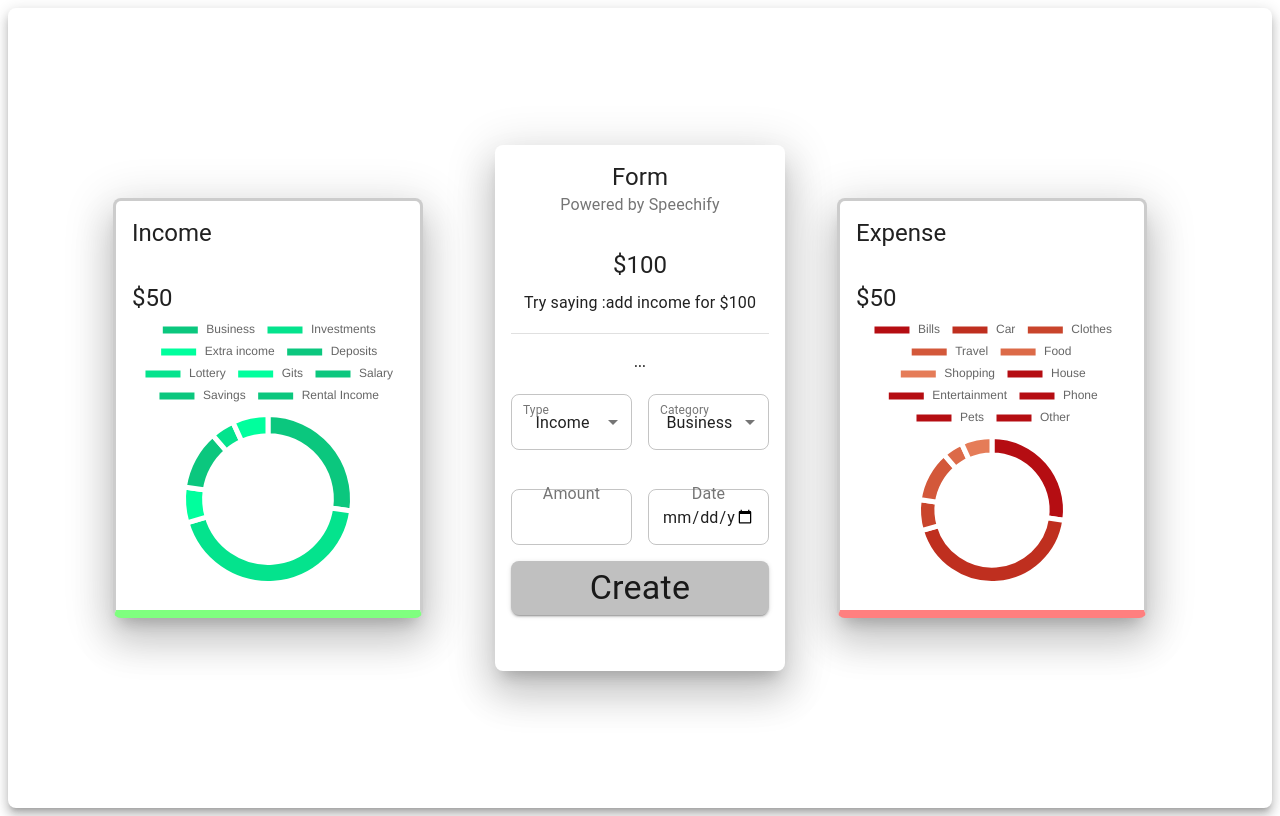
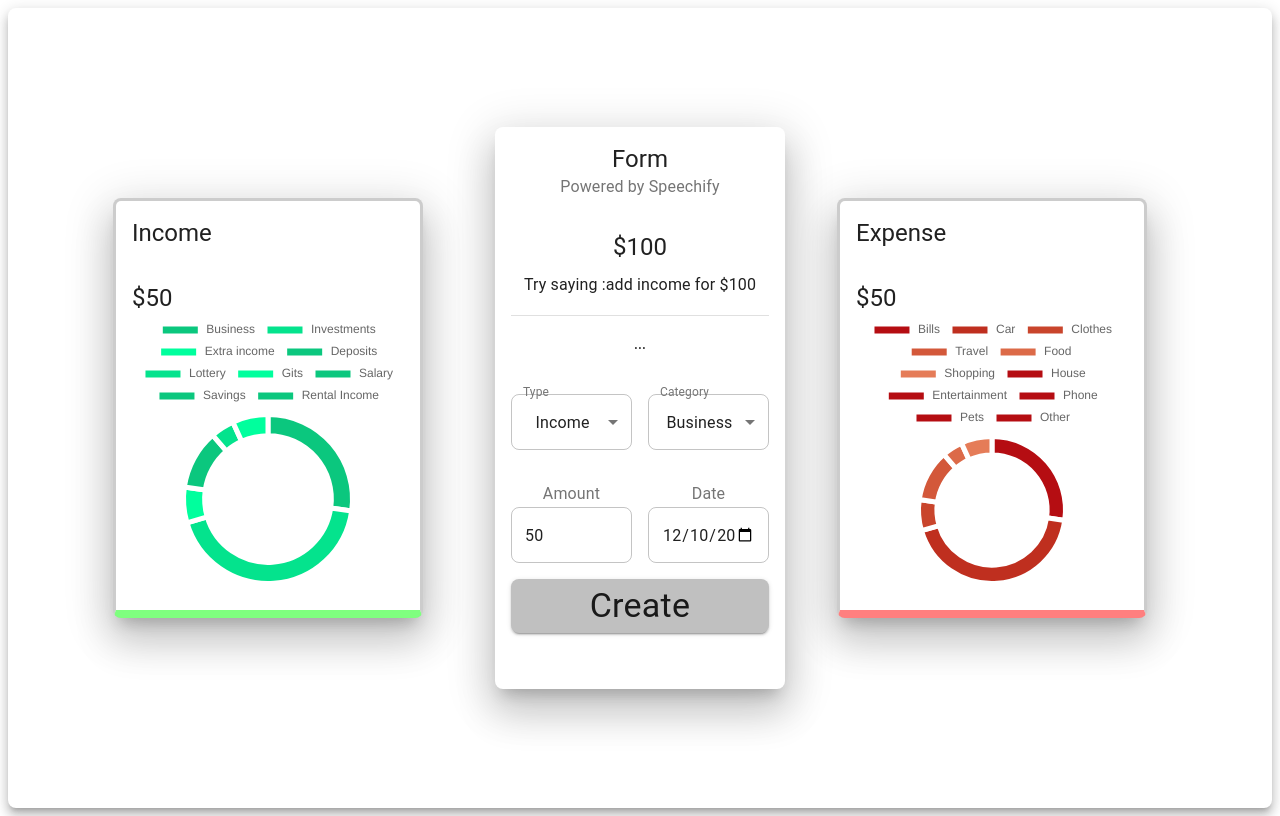
Before and after one commit to nikhildhage/ExpenseTracker, a React (Vite) app: page / in a window 1280 px wide. Built offline with nearby package versions, Linux system fonts and the light colour scheme.

Commit message:
Fixed states variables in form  added handleSubmit and getFormData method

```diff
--- a/src/Components/Main/Form/Form.tsx
+++ b/src/Components/Main/Form/Form.tsx
@@ -12,14 +12,43 @@ import {
 
 import useStyles from './formStyles';
 
-type Props = {};
+type FormProps = {
+  type :string,
+  category :string,
+  amount:number,
+  date: string
+};
 
-const Form = (props: Props) => {
+const formData: FormProps = {
+  type: 'Income',
+  category: 'Business',
+  amount:50,
+  date:'2025-12-10'
+};
+
+
+const Form = () => {
   const classes = useStyles();
 
   // Default values for controlled selects
   const [type, setType] = useState('Income');
-  const [category, setCategory] = useState('Business');
+  const [category, setCategory] = useState("Business");
+  const [amount, setAmount] = useState(50);
+  const [date, setDate] = useState('2025-12-10');
+
+  const handleSubmit = (e: React.FormEvent<HTMLFormElement> | React.MouseEvent<HTMLButtonElement>) => {
+    e.preventDefault(); // prevent page reload
+    // Build the object from your form state
+
+
+    // Do something with the form data
+    console.log(formData);
+  };
+
+  const getFormData=()=>{
+    return formData
+  }
+
 
   return (
     <Grid2 container spacing={2}>
@@ -32,6 +61,7 @@ const Form = (props: Props) => {
       <Grid2 size={{ xs: 12, sm: 12, md: 6, lg: 6 }}>
         <FormControl fullWidth>
           <InputLabel variant="filled">Type</InputLabel>
+          <br />
           <Select
             value={type}
             onChange={(e) => setType(e.target.value)}
@@ -45,6 +75,7 @@ const Form = (props: Props) => {
       <Grid2 size={{ xs: 12, sm: 12, md: 6, lg: 6 }}>
         <FormControl fullWidth>
           <InputLabel variant="filled">Category</InputLabel>
+          <br />
           <Select
             value={category}
             onChange={(e) => setCategory(e.target.value)}
@@ -59,15 +90,19 @@ const Form = (props: Props) => {
 
       <Grid2 size={{ xs: 12, sm: 12, md: 6, lg: 6 }}>
         <InputLabel variant="filled"> Amount</InputLabel>
+        <br />
         <FormControl fullWidth>
-          <TextField type="number" fullWidth />
+          <TextField type="number"
+          value={amount} onChange={(e) => setAmount(Number(e.target.value))}
+          />
         </FormControl>
       </Grid2>
 
       <Grid2 size={{ xs: 12, sm: 12, md: 6, lg: 6 }}>
         <InputLabel variant="filled">Date</InputLabel>
+        <br />
         <FormControl fullWidth>
-          <TextField type="date" fullWidth />
+          <TextField type="date"value={date} onChange={(e) => setDate(e.target.value)}/>
         </FormControl>
       </Grid2>
 
@@ -75,6 +110,7 @@ const Form = (props: Props) => {
         color="primary"
         className={classes.button}
         variant="contained"
+        onClick={handleSubmit}
         fullWidth
       >
         <Typography variant="h4">Create</Typography>
```
